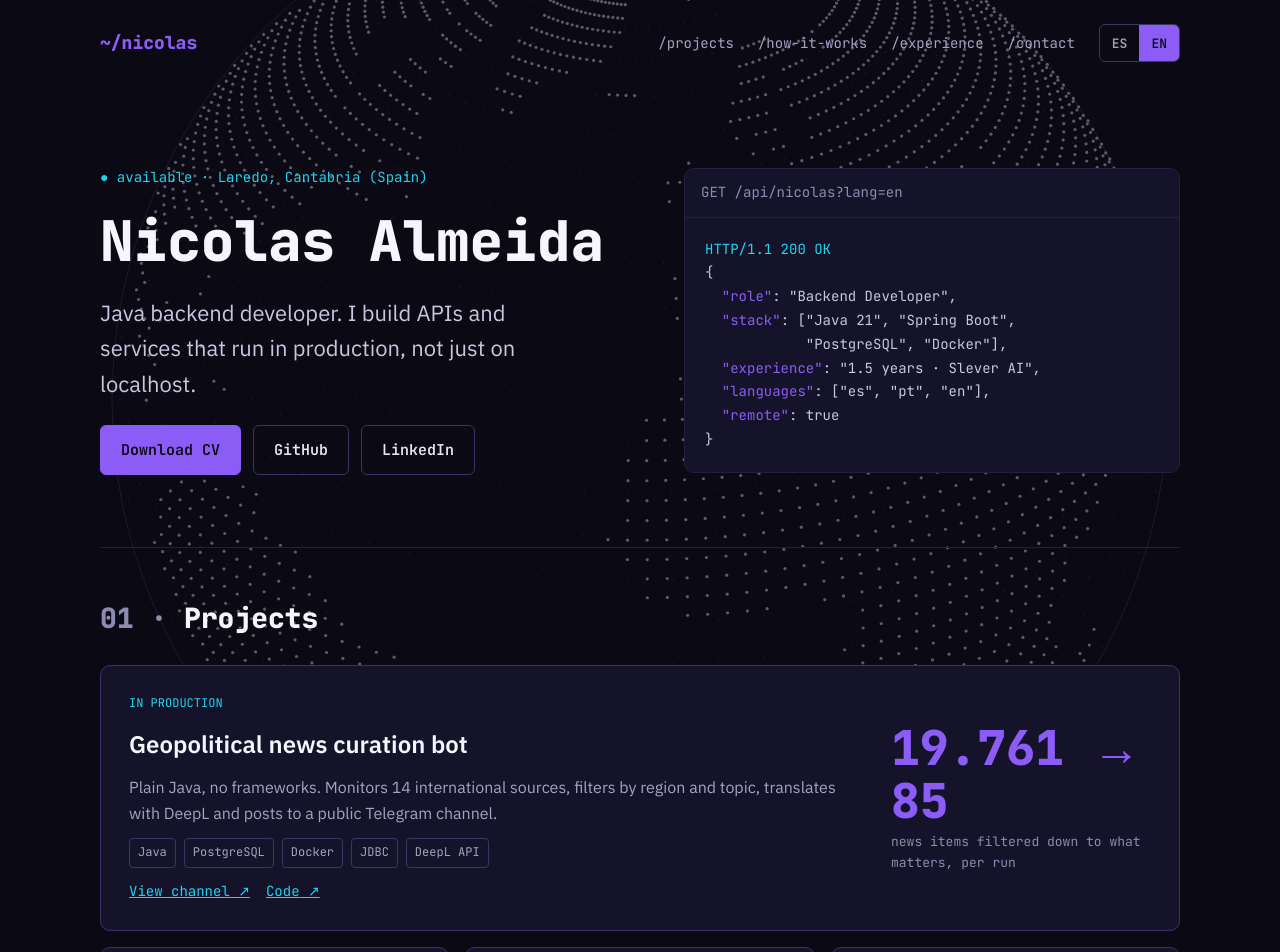
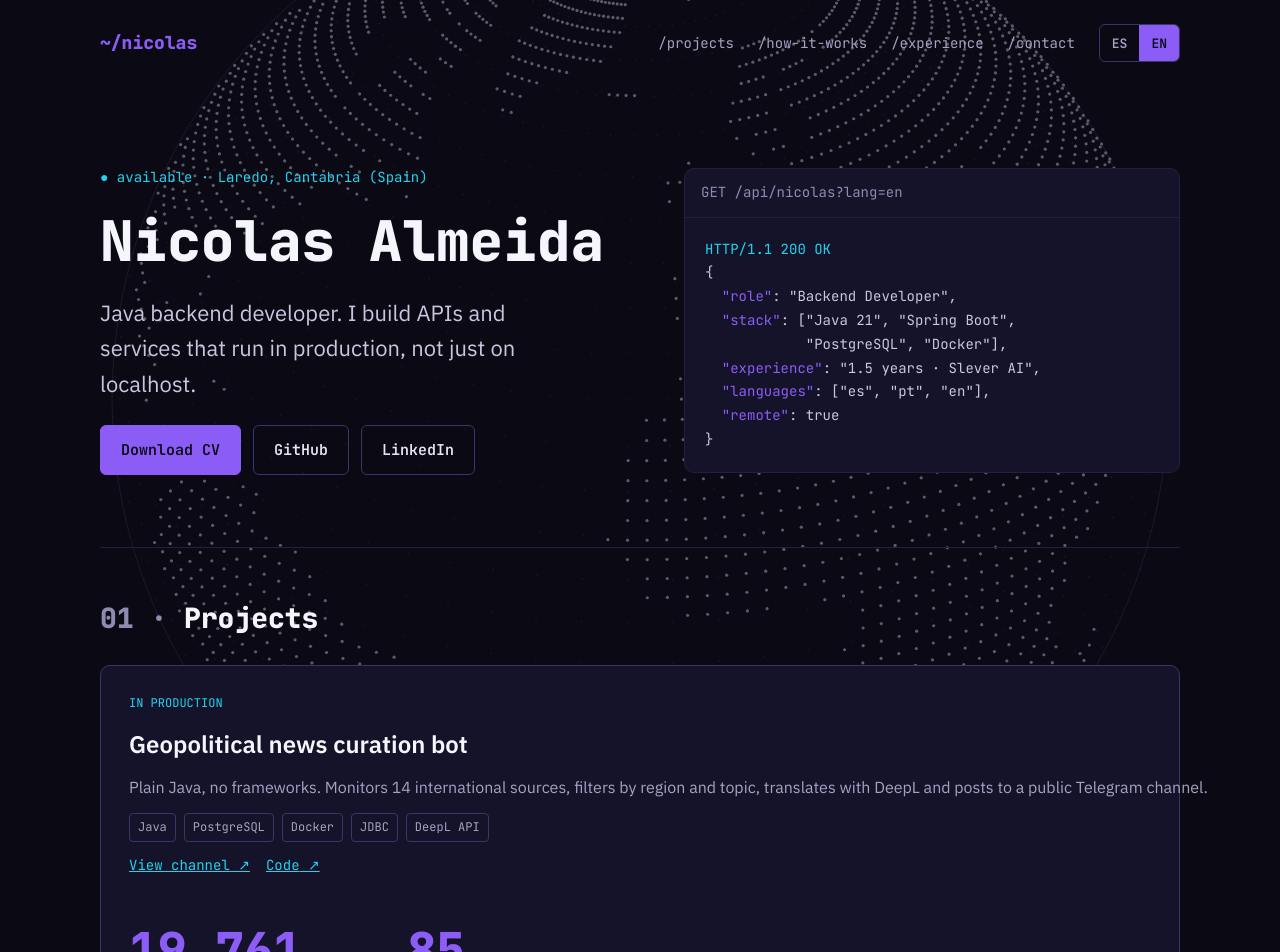
Before and after one commit to AlmeidaSNicolas/portfolio, a Next.js app: page / in a window 1280 px wide. Shown: the top 952 px of the page. Built offline with nearby package versions, Linux system fonts and the light colour scheme.

Commit message:
fix: keep the featured cards at their content height (#2)

```diff
--- a/app/globals.css
+++ b/app/globals.css
@@ -471,3 +471,12 @@ h3 {
     display: none;
   }
 }
+
+/* Cards do destaque com a altura do próprio conteúdo (sem esticar o bloco da métrica) */
+.featured-pair .card-featured .body,
+.featured-pair .card-featured .metric {
+  flex: none;
+}
+.featured-pair .card-featured .metric {
+  margin-top: 16px;
+}
```
